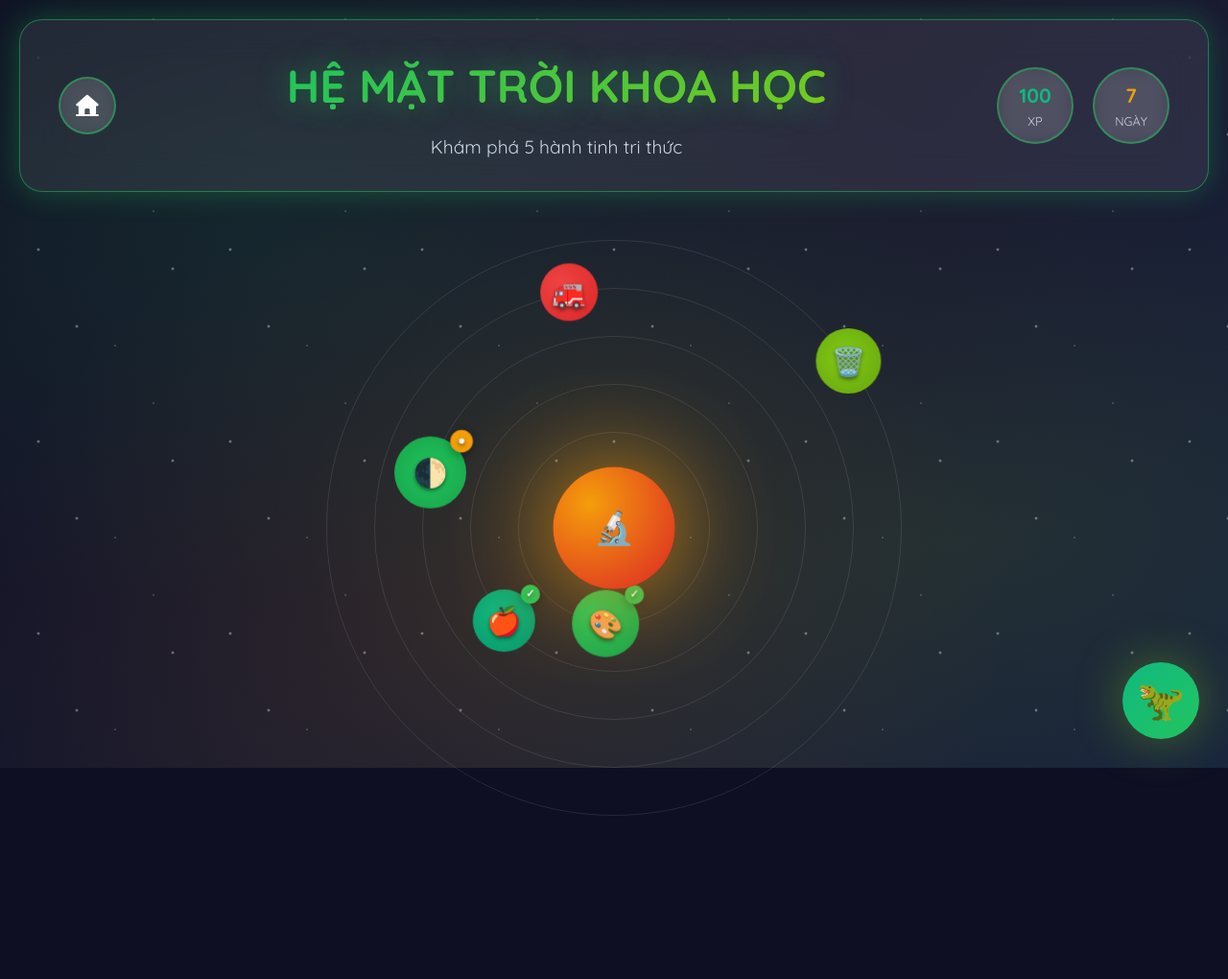
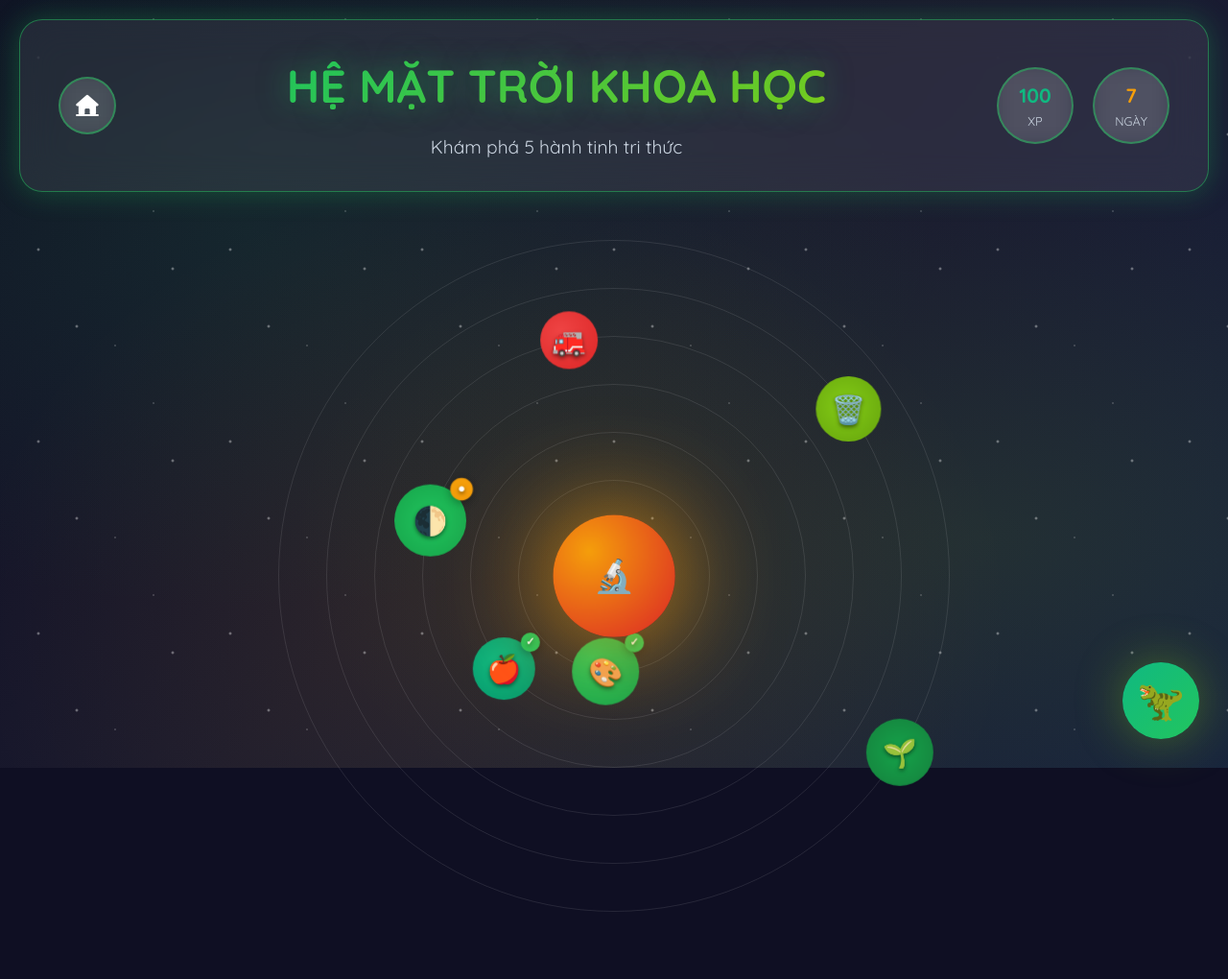
Before and after one commit to nhuynguyen04/SPNC_HocLieu_STEM_TieuHoc, a PHP site: page /views/lessons/science.php in a window 1280 px wide. Shown: the whole page at 96% size. Before the commit the page ends 850 px from the top, so only its background shows below. Run offline with PHP 8.4, Linux system fonts and the light colour scheme.

Commit message:
Add & Fix science

```diff
--- a/public/CSS/science.css
+++ b/public/CSS/science.css
@@ -192,7 +192,7 @@ body {
 .solar-system {
     position: relative;
     height: 600px;
-    margin: 50px 0;
+    margin: 100px 0;
     perspective: 1000px;
 }
 
@@ -233,6 +233,7 @@ body {
 .orbit-3 { width: 400px; height: 400px; }
 .orbit-4 { width: 500px; height: 500px; }
 .orbit-5 { width: 600px; height: 600px; }
+.orbit-6 { width: 700px; height: 700px; }
 
 .planet {
     position: absolute;
@@ -308,6 +309,13 @@ body {
     animation: orbit-5 65s linear infinite;
 }
 
+.planet-6 {
+    width: 70px;
+    height: 70px;
+    background: radial-gradient(circle at 50% 50%, #16A34A, #15803D);
+    animation: orbit-6 75s linear infinite;
+}
+
 @keyframes orbit-1 {
     0% { transform: translate(-50%, -50%) rotate(0deg) translateX(100px) rotate(0deg); }
     100% { transform: translate(-50%, -50%) rotate(360deg) translateX(100px) rotate(-360deg); }
@@ -331,6 +339,11 @@ body {
 @keyframes orbit-5 {
     0% { transform: translate(-50%, -50%) rotate(288deg) translateX(300px) rotate(-288deg); }
     100% { transform: translate(-50%, -50%) rotate(648deg) translateX(300px) rotate(-648deg); }
+}
+
+@keyframes orbit-6 {
+    0% { transform: translate(-50%, -50%) rotate(360deg) translateX(350px) rotate(-360deg); }
+    100% { transform: translate(-50%, -50%) rotate(720deg) translateX(350px) rotate(-720deg); }
 }
 
 .planet.completed::after {
@@ -729,3 +742,29 @@ body {
         grid-template-columns: 1fr;
     }
 }
+
+/* Thêm vào science.css */
+.activity-clickable {
+    transition: all 0.3s ease;
+}
+
+.activity-clickable:hover {
+    transform: translateY(-2px);
+    box-shadow: 0 4px 12px rgba(0,0,0,0.15);
+    background: linear-gradient(135deg, #f8fafc 0%, #e2e8f0 100%);
+}
+
+.activity-item {
+    transition: all 0.3s ease;
+    border-radius: 12px;
+    padding: 12px;
+    border: 2px solid transparent;
+}
+
+.activity-clickable:hover .activity-name {
+    color: #3b82f6;
+}
+
+.activity-clickable:hover .activity-icon {
+    transform: scale(1.1);
+}
--- a/public/JS/science.js
+++ b/public/JS/science.js
@@ -1,3 +1,6 @@
+console.log('science.js loaded');
+console.log('baseUrl(from DOM):', baseUrl, ' window.baseUrl:', window.baseUrl);
+
 const planets = {
     1: {
         name: "THẾ GIỚI MÀU SẮC",
@@ -8,7 +11,8 @@ const planets = {
         xp: "50 XP",
         activities: [
             { type: "question", name: "Trả lời câu hỏi", icon: "❓", xp: "25 XP" },
-            { type: "game", name: "Trò chơi pha màu", icon: "🎮", xp: "25 XP" }
+            { type: "game", name: "Trò chơi pha màu", icon: "🎮", xp: "25 XP",
+              link: baseUrl + '/views/lessons/science_color_game.php' }
         ]
     },
     2: {
@@ -19,7 +23,8 @@ const planets = {
         time: "20 phút",
         xp: "50 XP",
         activities: [
-            { type: "game", name: "Trò chơi dinh dưỡng", icon: "🧩", xp: "50 XP" }
+            { type: "game", name: "Trò chơi dinh dưỡng", icon: "🧩", xp: "50 XP",
+              link: baseUrl + '/views/lessons/science_nutrition_game.php' }
         ]
     },
     3: {
@@ -30,7 +35,12 @@ const planets = {
         time: "12 phút",
         xp: "50 XP",
         activities: [
-            { type: "question", name: "Trả lời câu hỏi", icon: "🌞", xp: "50 XP" }
+            {
+                type: "question",
+                name: "Trả lời câu hỏi",
+                icon: "🌞",
+                xp: "50 XP"
+            }
         ]
     },
     4: {
@@ -41,7 +51,12 @@ const planets = {
         time: "18 phút",
         xp: "50 XP",
         activities: [
-            { type: "game", name: "Trò chơi thoát hiểm", icon: "🏃‍♂️", xp: "50 XP" }
+            {
+                type: "game",
+                name: "Trò chơi thoát hiểm",
+                icon: "🏃‍♂️",
+                xp: "50 XP"
+            }
         ]
     },
     5: {
@@ -52,8 +67,21 @@ const planets = {
         time: "16 phút",
         xp: "50 XP",
         activities: [
-            { type: "game", name: "Trò chơi phân loại", icon: "♻️", xp: "30 XP" },
+            { type: "game", name: "Trò chơi phân loại", icon: "♻️", xp: "30 XP",
+              link: baseUrl + '/views/lessons/science_trash_game.php' },
             { type: "question", name: "Trả lời câu hỏi", icon: "❓", xp: "20 XP" }
+        ]
+    },
+    6: {
+        name: "CÁC BỘ PHẬN CỦA CÂY",
+        icon: "🌱",
+        status: "locked",
+        description: "Học cách nhận biết các bộ phận của cây",
+        time: "10 phút",
+        xp: "30 XP",
+        activities: [
+            { type: "game", name: "Trò chơi lắp ghép", icon: "🌿", xp: "30 XP",
+              link: baseUrl + '/views/lessons/science_plant_game.php' }
         ]
     }
 };
@@ -88,31 +116,33 @@ function initScienceSystem() {
 
     console.log('✅ Tất cả elements đã được tìm thấy');
 
+    let currentPlanetData = null;
+
     document.querySelectorAll('.planet').forEach(planet => {
         planet.addEventListener('click', function() {
             const planetId = this.getAttribute('data-planet');
             console.log(`🪐 Planet clicked: ${planetId}`);
 
-            const planetData = planets[planetId];
+            currentPlanetData = planets[planetId];
 
-            if (!planetData) {
+            if (!currentPlanetData) {
                 console.error('❌ Không tìm thấy dữ liệu cho planet:', planetId);
                 return;
             }
 
-            infoIcon.textContent = planetData.icon;
-            infoName.textContent = planetData.name;
-            infoDescription.textContent = planetData.description;
-            infoTime.textContent = planetData.time;
-            infoXp.textContent = planetData.xp;
+            infoIcon.textContent = currentPlanetData.icon;
+            infoName.textContent = currentPlanetData.name;
+            infoDescription.textContent = currentPlanetData.description;
+            infoTime.textContent = currentPlanetData.time;
+            infoXp.textContent = currentPlanetData.xp;
 
             let statusText = '';
             let statusClass = '';
 
-            if (planetData.status === 'completed') {
+            if (currentPlanetData.status === 'completed') {
                 statusText = 'Đã hoàn thành';
                 statusClass = 'status-completed';
-            } else if (planetData.status === 'current') {
+            } else if (currentPlanetData.status === 'current') {
                 statusText = 'Đang học';
                 statusClass = 'status-current';
             } else {
@@ -123,10 +153,18 @@ function initScienceSystem() {
             infoStatus.textContent = statusText;
             infoStatus.className = 'status ' + statusClass;
 
+            // Cập nhật activities với clickable links
             activitiesGrid.innerHTML = '';
-            planetData.activities.forEach(activity => {
+            currentPlanetData.activities.forEach(activity => {
                 const activityElement = document.createElement('div');
                 activityElement.className = 'activity-item';
+
+                // Thêm class clickable nếu có link và không bị locked
+                if (activity.link && currentPlanetData.status !== 'locked') {
+                    activityElement.classList.add('activity-clickable');
+                    activityElement.style.cursor = 'pointer';
+                }
+
                 activityElement.innerHTML = `
                     <div class="activity-icon">${activity.icon}</div>
                     <div class="activity-info">
@@ -135,21 +173,47 @@ function initScienceSystem() {
                     </div>
                     <div class="activity-xp">${activity.xp}</div>
                 `;
+
+                // Thêm sự kiện click cho từng activity
+                if (activity.link && currentPlanetData.status !== 'locked') {
+                    activityElement.addEventListener('click', function(e) {
+                        e.stopPropagation();
+                        console.log(`🎮 Navigating to: ${activity.link}`);
+                        window.location.href = activity.link;
+                    });
+                }
+
                 activitiesGrid.appendChild(activityElement);
             });
 
-            if (planetData.status === 'completed') {
+            // Cập nhật nút hành động chính
+            if (currentPlanetData.status === 'completed') {
                 actionStart.innerHTML = '<i class="fas fa-redo"></i> Ôn tập lại';
                 actionStart.className = 'action-button action-primary';
                 actionStart.disabled = false;
-            } else if (planetData.status === 'current') {
-                actionStart.innerHTML = '<i class="fas fa-play"></i> Tiếp tục học';
+
+                // Chuyển đến activity đầu tiên khi click nút chính
+                actionStart.onclick = function() {
+                    if (currentPlanetData.activities.length > 0 && currentPlanetData.activities[0].link) {
+                        window.location.href = currentPlanetData.activities[0].link;
+                    }
+                };
+            } else if (currentPlanetData.status === 'current') {
+                actionStart.innerHTML = '<i class="fas fa-play"></i> Bắt đầu học';
                 actionStart.className = 'action-button action-primary';
                 actionStart.disabled = false;
+
+                // Chuyển đến activity đầu tiên khi click nút chính
+                actionStart.onclick = function() {
+                    if (currentPlanetData.activities.length > 0 && currentPlanetData.activities[0].link) {
+                        window.location.href = currentPlanetData.activities[0].link;
+                    }
+                };
             } else {
                 actionStart.innerHTML = '<i class="fas fa-lock"></i> Chờ mở khóa';
                 actionStart.className = 'action-button action-locked';
                 actionStart.disabled = true;
+                actionStart.onclick = null;
             }
 
             planetInfoOverlay.classList.add('show');
@@ -170,12 +234,10 @@ function initScienceSystem() {
     closeInfo.addEventListener('click', closeInfoPanel);
     actionClose.addEventListener('click', closeInfoPanel);
 
-    actionStart.addEventListener('click', function() {
-        if (!this.disabled) {
-            const planetName = infoName.textContent;
-            console.log(`🎮 Starting: ${planetName}`);
-            alert(`Bắt đầu học: ${planetName}`);
-        }
+    // Xóa event listener cũ và sử dụng onclick đã được gán trong planet click
+    actionStart.addEventListener('click', function(e) {
+        // Ngăn chặn hành vi mặc định, sử dụng onclick đã được gán
+        e.preventDefault();
     });
 
     characterBtn.addEventListener('click', function() {
--- a/views/lessons/science.php
+++ b/views/lessons/science.php
@@ -124,7 +124,7 @@ $_SESSION['science_visited'] = true;
     <title>Hệ Mặt Trời Khoa Học - STEM Universe</title>
     <link href="https://fonts.googleapis.com/css2?family=Quicksand:wght@400;500;600;700&family=Fredoka+One&display=swap" rel="stylesheet">
     <link rel="stylesheet" href="https://cdnjs.cloudflare.com/ajax/libs/font-awesome/6.5.0/css/all.min.css">
-    <link rel="stylesheet" href="<?php echo $base_url; ?>/public/CSS/science.css">
+    <link rel="stylesheet" href="<?php echo $base_url; ?>/public/CSS/science.css?v=<?= time() ?>">
 </head>
 <body>
     <div class="cosmic-universe">
@@ -167,12 +167,14 @@ $_SESSION['science_visited'] = true;
             <div class="orbit orbit-3"></div>
             <div class="orbit orbit-4"></div>
             <div class="orbit orbit-5"></div>
+            <div class="orbit orbit-6"></div>
 
             <div class="planet planet-1 completed" data-planet="1">🎨</div>
             <div class="planet planet-2 completed" data-planet="2">🍎</div>
             <div class="planet planet-3 current" data-planet="3">🌓</div>
             <div class="planet planet-4" data-planet="4">🚒</div>
             <div class="planet planet-5" data-planet="5">🗑️</div>
+            <div class="planet planet-6" data-planet="6">🌱</div>
         </section>
     </div>
 
@@ -227,9 +229,8 @@ $_SESSION['science_visited'] = true;
     <button class="cosmic-character" id="characterBtn">
         🦖
     </button>
-
-    <script src="<?php echo $base_url; ?>/public/JS/science.js"></script>
-
+    <script>window.baseUrl = "<?php echo $base_url; ?>";</script>
+    <script src="<?php echo $base_url; ?>/public/JS/science.js?v=<?= time() ?>"></script>
 
 </body>
 </html>
```
